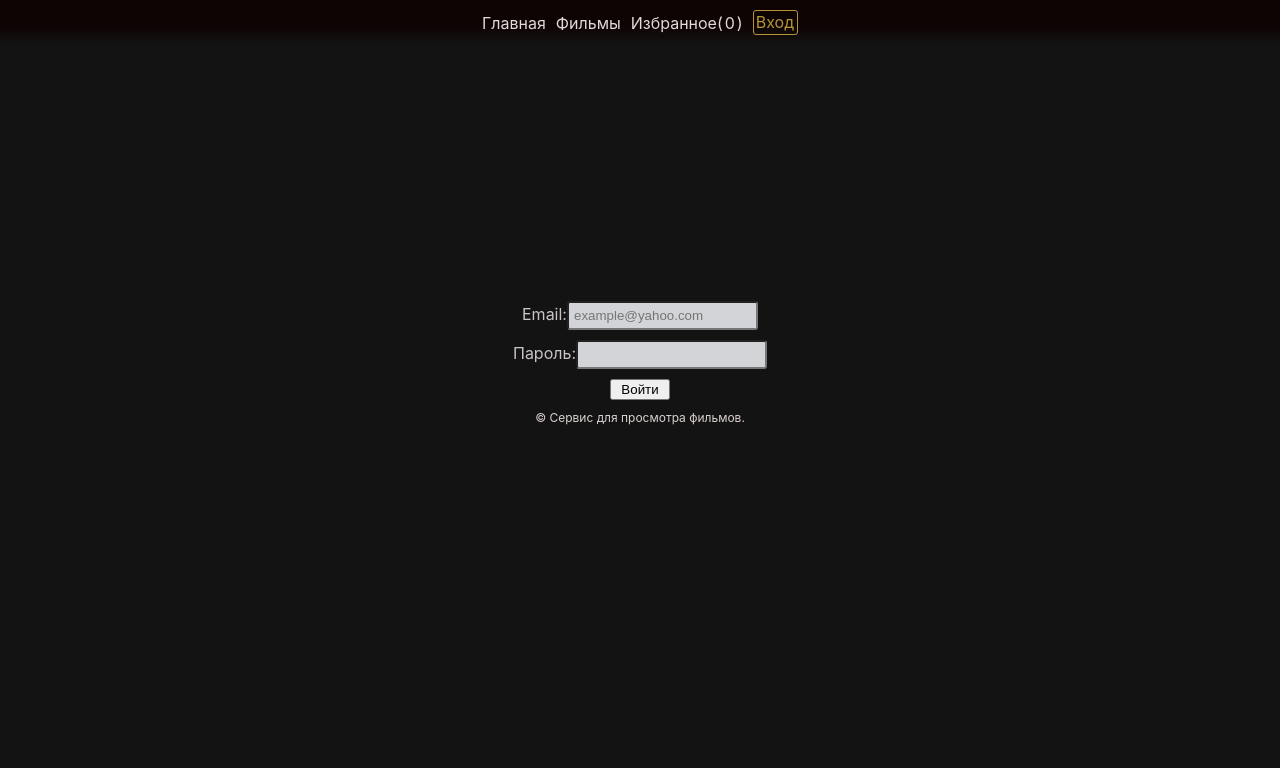
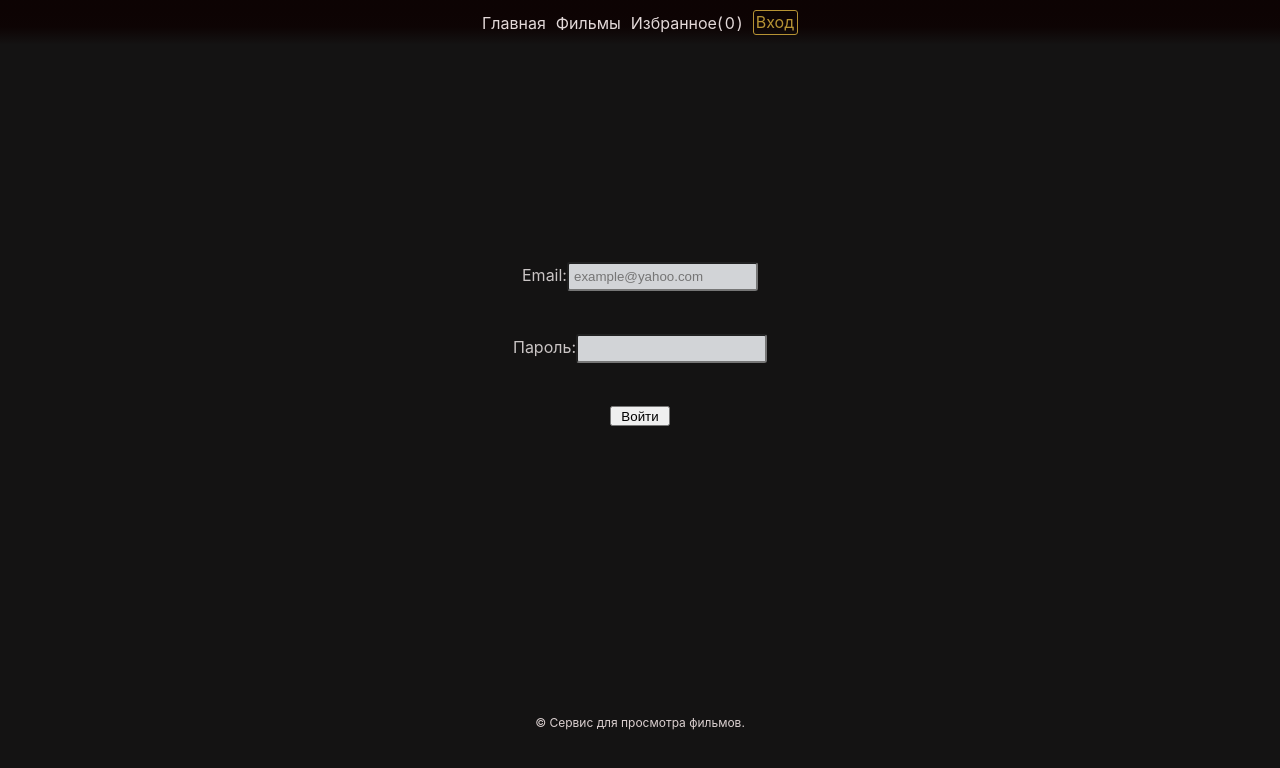
Before and after one commit to KirItPro/watchCinema, a React (Create React App) app: page /login in a window 1280 px wide. Shown: the top 768 px of the page. Built offline with nearby package versions, Linux system fonts and the light colour scheme; no server answers; a web font is replaced by a local one.

Commit message:
change footer size

```diff
--- a/src/App.js
+++ b/src/App.js
@@ -23,7 +23,7 @@ function App() {
       })
   }, []);
   return (
-    <>
+    <div className='app'>
       <Header />
       <Routes>
         <Route path='/watchCinema' element={<>
@@ -37,7 +37,7 @@ function App() {
         <Route path='/login' element={<Login />} />
       </Routes>
       <Footer/>
-    </>
+    </div>
   );
 }
 
--- a/src/component/favorites-block/favorites.css
+++ b/src/component/favorites-block/favorites.css
@@ -1,7 +1,10 @@
 .favorites {
-display: grid;
-color: rgb(228, 216, 216);
-text-align: center;
+    min-height: 80vh;
+}
+.favorites-block {
+    display: grid;
+    color: rgb(228, 216, 216);
+    text-align: center;
 }
 .favorites-list {
     display: grid;
@@ -13,12 +16,12 @@ text-align: center;
     display: flex;
     margin: 10px;
     color: rgb(228, 216, 216);
-
 }
 .favorites-null {
     display: flex;
     justify-content: center;
 }
+
 @media (max-width: 810px) {
     .favorites-list {
         grid-template-columns: 190px 190px 190px;
@@ -26,7 +29,6 @@ text-align: center;
     .favorites-film {
         margin: 0;
     }
-
 }
 @media (max-width: 610px) {
     .favorites-list {
--- a/src/component/favorites-block/favorites.js
+++ b/src/component/favorites-block/favorites.js
@@ -8,15 +8,18 @@ export default function FavoritesBlock() {
 
     return (
         <div className='favorites'>
-            <h2 className="favorites-title">Избранное({items.length})</h2>
-            <div className="favorites-list">
+            <div className='favorites-block'>
+                <h2 className="favorites-title">Избранное({items.length})</h2>
                 {items.length ?
-                    items.map(film =>
-                        <div className="favorites-film" key={film.id}>
-                            <FilmFavorites dataFilm={film} />
-                        </div>) :
-                    <span className="favorites-null">Пусто</span>}
+                    <div className="favorites-list">
+                        {items.map(film =>
+                            <div className="favorites-film" key={film.id}>
+                                <FilmFavorites dataFilm={film} />
+                            </div>
+                        )}
+                    </div> : <span className="favorites-null">Пусто</span>}
             </div>
         </div>
+
     )
 }
--- a/src/component/footer/footer.css
+++ b/src/component/footer/footer.css
@@ -1,5 +1,5 @@
 footer {
-    margin: 10px auto;
+    margin: 30px auto 10px;
     display: flex;
     justify-content: center;
     align-items: center;
--- a/src/component/login/login.css
+++ b/src/component/login/login.css
@@ -1,8 +1,9 @@
 form {
+    height: 80vh;
     display: grid;
+    grid-template-rows: 0.1fr 0.1fr 0.1fr;
     justify-items: center;
-    align-items: center;
-    padding-top: 20%;
+    align-content: center;
     gap: 10px;
     color: rgb(202, 197, 197);
 }
@@ -15,5 +16,6 @@ input{
     background-color: rgba(237, 240, 243, 0.878);
 }
 .login-btn {
+    height: 20px;
     width: 60px;
 }
--- a/src/index.css
+++ b/src/index.css
@@ -16,8 +16,9 @@ code {
   font-family: source-code-pro, Menlo, Monaco, Consolas, 'Courier New',
     monospace;
 }
-
-
+.app {
+  justify-content: space-around;
+}
 p{
   margin: 0;
 }
```
